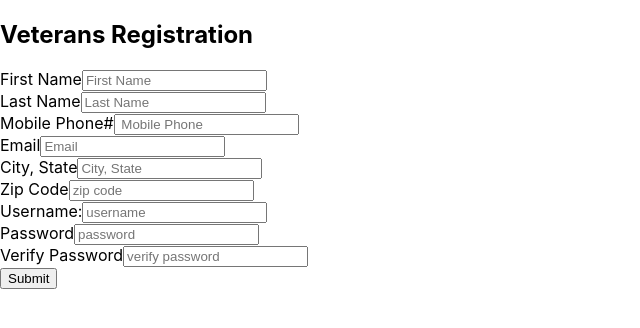
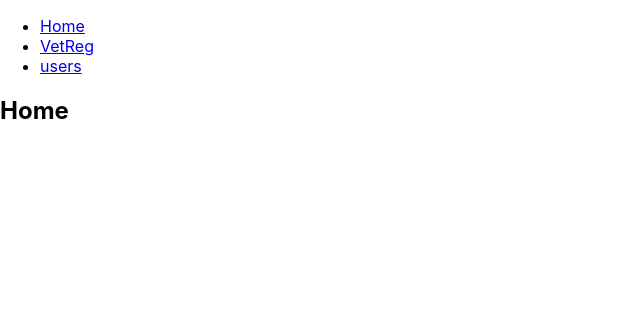
Before and after one commit to patrickcollins24/vet-resources, a React (Create React App) app: page / in a window 1280 px wide. Shown: the top 328 px of the page, without its empty margins (0-640 px from the left). Built offline with nearby package versions, Linux system fonts and the light colour scheme.

Commit message:
working on routers

```diff
--- a/src/App.js
+++ b/src/App.js
@@ -1,15 +1,57 @@
 import './App.css';
+import { BrowserRouter as Router, Switch, Route, Link  } from 'react-router-dom';
+import { useState } from 'react';
 import Header from './component/Header';
+import Home from './component/Home';
 import VetReg from './component/VetReg';
 
 
-function App() {
+export default function App() {
+
+
+
+
   return (
-    <>
-      <Header />
-      <VetReg />
-    </>
+
+    <Router>
+      <div>
+        <nav>
+          <ul>
+            <li>
+              <Link to="/">Home</Link>
+            </li>
+            <li>
+              <Link to="/">VetReg</Link>
+            </li>
+            <li>
+              <Link to="/">users</Link>
+            </li>
+          </ul>
+        </nav>
+        <Switch>
+          <Route exact path="/VetReg">
+            <VetReg />
+          </Route>
+          <Route path="/User">
+            <User />
+          </Route>
+          <Route path="/">
+            <Home />
+          </Route>
+        </Switch>
+      </div>
+    </Router>
+
   );
+
+  function Home() {
+    return <h2>Home</h2>;
+  }
+  function VetReg() {
+    return <h2>Registration</h2>;
+  }
+  function User() {
+    return <h2>Profile</h2>;
+  }
+
 }
-
-export default App;
--- /dev/null
+++ b/src/component/Home.jsx
@@ -0,0 +1,12 @@
+
+
+const HomePage = () => {
+    return (
+        <>
+
+
+        </>
+    )
+}
+
+export default HomePage
--- a/src/component/VetReg.jsx
+++ b/src/component/VetReg.jsx
@@ -1,4 +1,4 @@
-
+import { useState } from 'react';
 
 
 const VetReg = () => {
```
Also changed, not shown: src/component/User.jsx (added), 1 other file (tests, documents, lock files or other folders).
